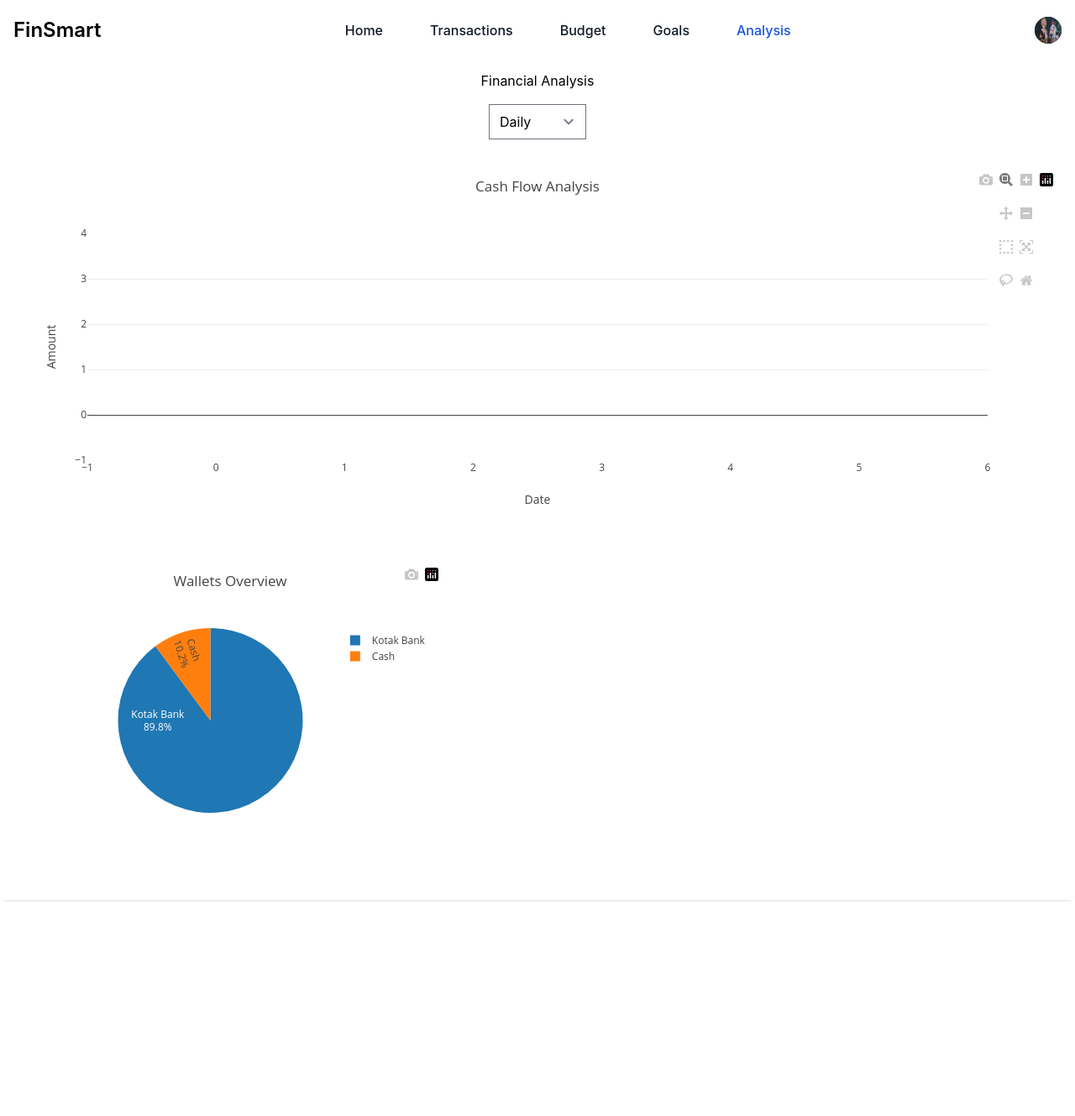
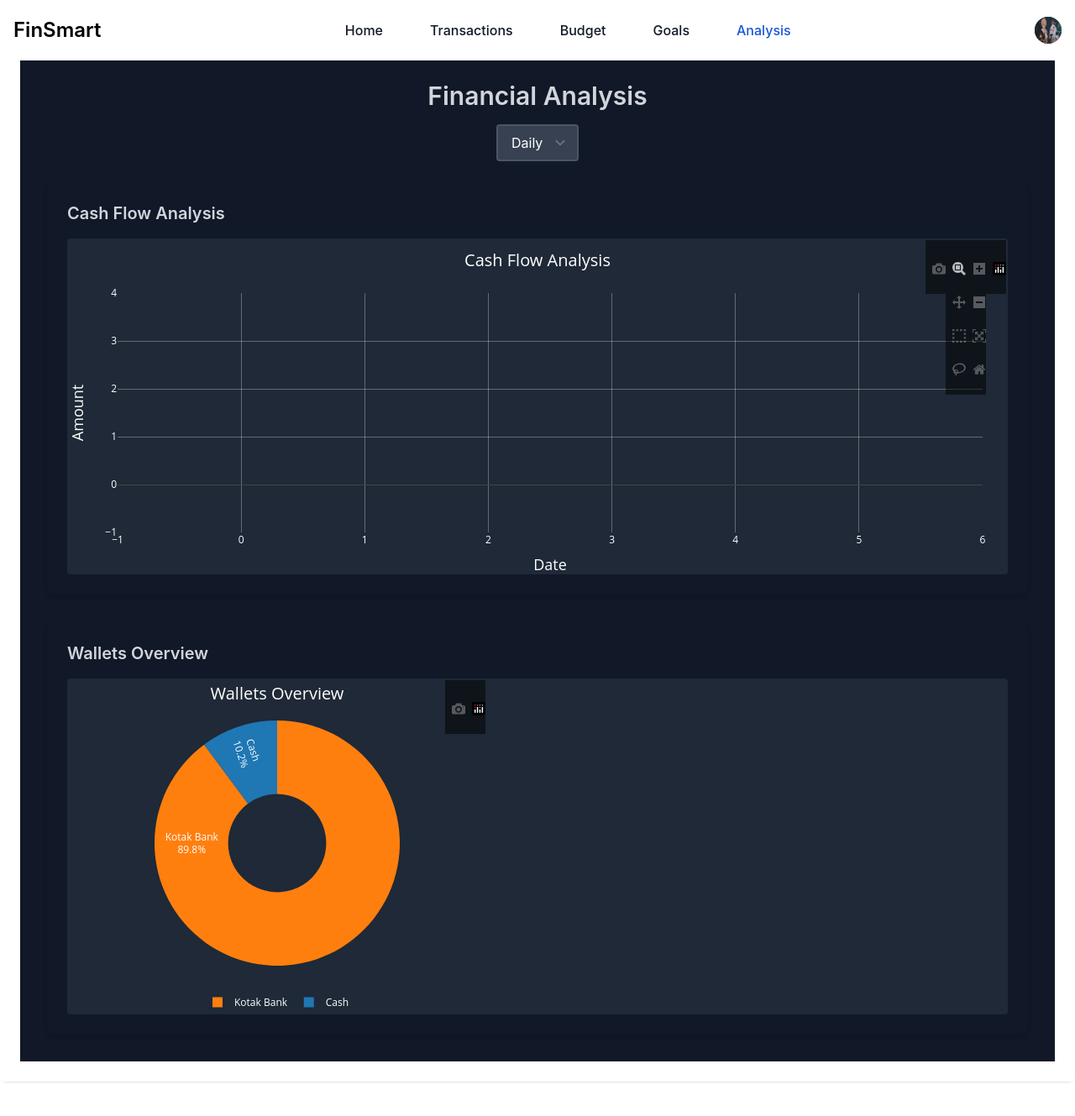
Before and after one commit to WalkingStatue/finsmart, a Django app: page /analysis/ in a window 1280 px wide. Shown: the whole page at 84% size. Before the commit the page ends 1073 px from the top, so only its background shows below. Run offline with Django 5.2, Linux system fonts and the light colour scheme; a user stored in the database is signed in; data comes from the database, SQL or seed files in the repository; data that the repository does not hold is empty; some libraries are stand-ins or nearby versions.

Commit message:
Charts look nice

```diff
--- a/analysis/templates/analysis/analysis.html
+++ b/analysis/templates/analysis/analysis.html
@@ -1,31 +1,37 @@
 {% extends 'base.html' %}  <!-- Extend your base layout -->
+{% load static %}  <!-- Load static if you need to use static files -->
+{% load humanize %}
+{% load widget_tweaks %}
+
 
 {% block content %}
-<div class="container mt-5">
-    <!-- Heading -->
-    <h2 class="text-center mb-4">Financial Analysis</h2>
-
-    <!-- Date Range Selection -->
-    <div class="text-center mb-3">
-        <select id="dateRangeSelect" class="form-select">
+<!-- Financial Analysis Heading and Dropdown -->
+<div class="max-w-7xl mx-auto py-8 px-4 sm:px-6 lg:px-8 bg-gray-900">
+    <h2 class="text-center text-3xl font-semibold text-gray-300 mb-4">Financial Analysis</h2>
+    <div class="flex justify-center mb-6">
+        <select id="dateRangeSelect" class="form-select form-select-lg bg-gray-700 text-white border-2 border-gray-600 rounded px-4 py-2 focus:outline-none focus:border-blue-500">
             <option value="daily">Daily</option>
             <option value="weekly">Weekly</option>
             <option value="monthly">Monthly</option>
         </select>
     </div>
 
-    <!-- Plotly Chart Container -->
-    <div id="cashFlowChart"></div>
+    <!-- Cash Flow Analysis Chart -->
+    <div class="mb-8 p-6 rounded-lg shadow-md">
+        <h3 class="text-xl font-semibold text-gray-300 mb-4">Cash Flow Analysis</h3>
+        <div id="cashFlowChart" class="bg-gray-800 rounded" style="height: 400px;"></div>
     </div>
-<div>
-    <div class="container mt-5">
-        <!-- Wallets Overview Chart Container -->
-    <div id="walletsOverviewChart"></div>
+
+    <!-- Wallets Overview Chart -->
+    <div class="p-6 rounded-lg shadow-md">
+        <h3 class="text-xl font-semibold text-gray-300 mb-4">Wallets Overview</h3>
+        <div id="walletsOverviewChart" class="bg-gray-800 rounded" style="height: 400px;"></div>
     </div>
 </div>
-<!-- Include Plotly.js CDN -->
+{% endblock %}
+
+{% block javascript%}
 <script src="https://cdn.plot.ly/plotly-latest.min.js"></script>
-
     <script>
         document.addEventListener('DOMContentLoaded', function() {
             // Initial fetch and render
@@ -50,7 +56,7 @@ function fetchAndUpdateChart(dateRange) {
         function updateCashFlowChart(incomeData, expensesData) {
             var dates = incomeData.map(item => item.period);
             var incomeValues = incomeData.map(item => item.total);
-    var expensesValues = expensesData.map(item => -Math.abs(item.total)); // Making expenses negative for visualization
+            var expensesValues = expensesData.map(item => -Math.abs(item.total)); // Expenses are negative for visualization
 
             var trace1 = {
                 x: dates,
@@ -58,7 +64,7 @@ function updateCashFlowChart(incomeData, expensesData) {
                 name: 'Income',
                 type: 'bar',
                 marker: {
-            color: 'rgb(49,130,189)'
+                    color: 'rgba(49,130,189, 0.7)' // Semi-transparent blue
                 }
             };
 
@@ -68,25 +74,70 @@ function updateCashFlowChart(incomeData, expensesData) {
                 name: 'Expenses',
                 type: 'bar',
                 marker: {
-            color: 'rgb(204,204,204)'
+                    color: 'rgba(255,127,14, 0.7)' // Semi-transparent orange
                 }
             };
 
-    var data = [trace1, trace2];
-
             var layout = {
-        title: 'Cash Flow Analysis',
-        barmode: 'relative',
+                title: {
+                    text: 'Cash Flow Analysis',
+                    font: {
+                        size: 20,
+                        color: 'white'
+                    }
+                },
+                barmode: 'overlay', // Use overlay mode for individual bars to be visible on top of each other
                 xaxis: {
-            title: 'Date'
+                    title: {
+                        text: 'Date',
+                        font: {
+                            size: 18,
+                            color: 'white'
+                        }
+                    },
+                    tickfont: {
+                        color: 'white'
+                    },
+                    showgrid: true,
+                    gridcolor: 'rgba(255,255,255,0.3)'
                 },
                 yaxis: {
-            title: 'Amount'
+                    title: {
+                        text: 'Amount',
+                        font: {
+                            size: 18,
+                            color: 'white'
+                        }
+                    },
+                    tickfont: {
+                        color: 'white'
+                    },
+                    showgrid: true,
+                    gridcolor: 'rgba(255,255,255,0.3)'
+                },
+                paper_bgcolor: 'rgba(0,0,0,0)', // Fully transparent
+                plot_bgcolor: 'rgba(0,0,0,0)', // Dark background color for the plot area
+                legend: {
+                    font: {
+                        color: 'white'
+                    }
+                },
+                margin: {
+                    l: 60,
+                    r: 30,
+                    t: 65,
+                    b: 50
                 }
             };
 
-    Plotly.newPlot('cashFlowChart', data, layout);
+            var config = {
+                responsive: true,
+                displayModeBar: true
+            };
+
+            Plotly.newPlot('cashFlowChart', [trace1, trace2], layout, config);
         }
+
 
         function fetchWalletsOverview() {
             const url = `{% url 'analysis:wallets_overview' %}`;
@@ -107,17 +158,54 @@ function updateWalletsOverviewChart(walletsData) {
                 values: values,
                 labels: labels,
                 textinfo: 'label+percent',
-        insidetextorientation: 'radial'
+                insidetextorientation: 'radial',
+                hole: .4, // If you want a donut chart
+                marker: {
+                    colors: ['#1f77b4', '#ff7f0e', '#2ca02c', '#d62728', '#9467bd'] // Colors for each slice
+                },
+                hoverinfo: 'label+percent',
+                textfont: {
+                    color: 'white'
+                }
             }];
 
             var layout = {
-        title: 'Wallets Overview',
+                title: {
+                    text: 'Wallets Overview',
+                    font: {
+                        size: 20,
+                        color: 'white'
+                    }
+                },
                 height: 400,
-        width: 500
+                width: 500,
+                showlegend: true,
+                legend: {
+                    font: {
+                        color: 'white'
+                    },
+                    orientation: 'h',
+                    xanchor: 'center',
+                    x: 0.5,
+                    y: -0.1
+                },
+                paper_bgcolor: 'rgba(0,0,0,0)', // Fully transparent background color
+                plot_bgcolor: 'rgba(0,0,0,0)', // Fully transparent background color
+                margin: {
+                    l: 0,
+                    r: 0,
+                    t: 50, // Adjust top margin to give space for the title
+                    b: 0
+                }
             };
 
-    Plotly.newPlot('walletsOverviewChart', data, layout);
+            var config = {
+                responsive: true,
+                displayModeBar: true
+            };
+
+            Plotly.newPlot('walletsOverviewChart', data, layout, config);
         }
+
         </script>
-
 {% endblock %}
```
Lines whose indentation alone changed are shown as unchanged.
